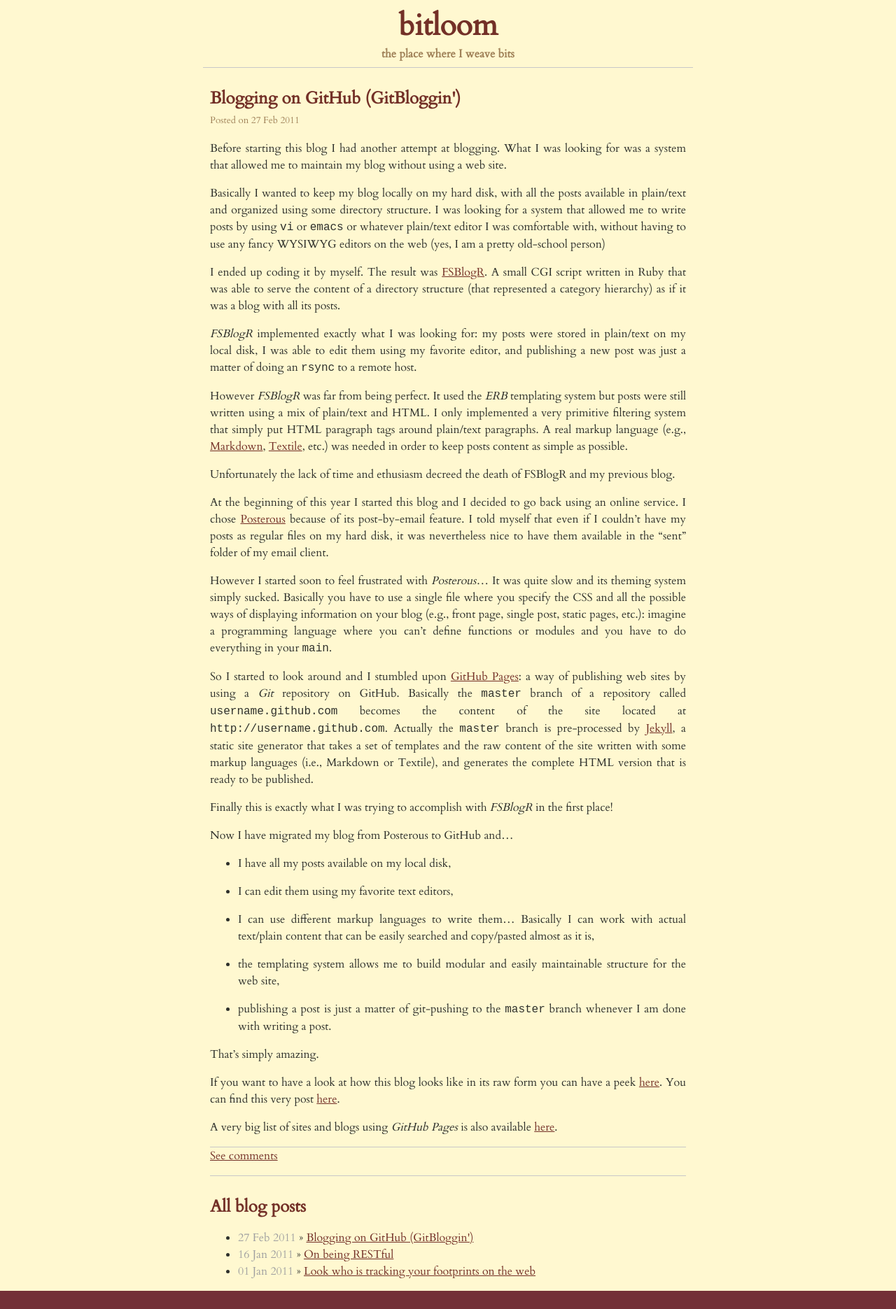
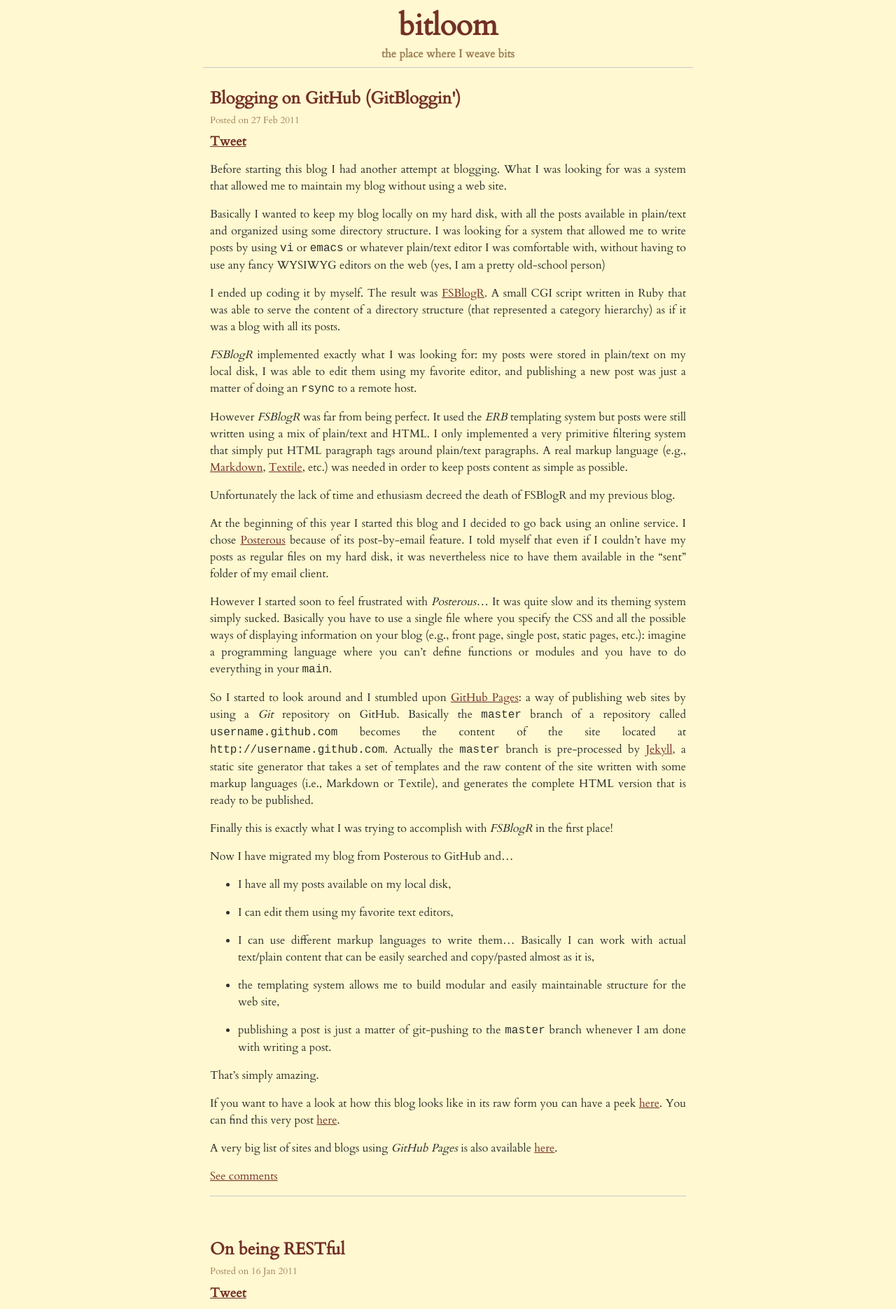
Before and after one commit to fmancinelli/fmancinelli.github.com, a Jekyll site: the page built from index.html, in a window 1280 px wide. Shown: the top 1871 px of the page at 70% size. Built offline with Jekyll 4.4.1, drawn with Linux system fonts in a browser that asks for light colours; comment, search, counter and statistics services are not loaded; some of the changed text lies outside the part shown.

Commit message:
Minor changes
Added links to the homepage.
Added tweet button.
Adjusted style for separating comments.

```diff
--- a/index.html
+++ b/index.html
@@ -1,11 +1,12 @@
 ---
 layout: default
 ---
-{% for post in site.posts limit:1 %}
+{% for post in site.posts limit:2 %}
 <article class="post">
   <header>
     <h1><a href="{{post.url}}">{{post.title}}</a></h1>
     <h2>Posted on {{post.date | date_to_string}}</h2>
+    <h3><h3><a href="http://twitter.com/share" class="twitter-share-button" data-count="horizontal" data-via="fmancinelli">Tweet</a><script type="text/javascript" src="http://platform.twitter.com/widgets.js"></script></h3>
   </header>
 
   {{post.content}}
@@ -16,9 +17,9 @@ layout: default
 </article>
 {% endfor %}
 
-<h1>All blog posts</h1>
+<h1>Older posts</h1>
 <ul>
-  {% for post in site.posts %}
+  {% for post in site.posts offset:2 %}
    <li><span class="gray">{{ post.date | date_to_string }}</span> &raquo; <a href="{{ post.url }}">{{ post.title }}</a></li>
     {% endfor %}
 </ul>
--- a/stylesheets/style.css
+++ b/stylesheets/style.css
@@ -83,7 +83,7 @@ section#main > h1 {
 
 article.post {
     font-size: 12pt;
-    margin-bottom: 2em;
+    margin-bottom: 4em;
     border-bottom: 1px solid #C8C8C8;
 }
 
@@ -102,8 +102,12 @@ article.post > header > h2 {
     padding: 0;
 }
 
+article.post > header > h3 {
+    margin: 0;
+    padding: 0;
+}
+
 article.post > footer {
-    border-top: 1px solid #C8C8C8;
     margin-bottom: 1em;
 }
 
@@ -115,6 +119,10 @@ article.post img {
     border: 1px solid #C8C8C8;
 }
 
+div#disqus_thread {
+    border-top: 1px solid #C8C8C8;
+}
+
 .gray {
     color: #A0A0A0;
 }
```
Also changed, not shown: _layouts/post.html (+5 -2 lines).
